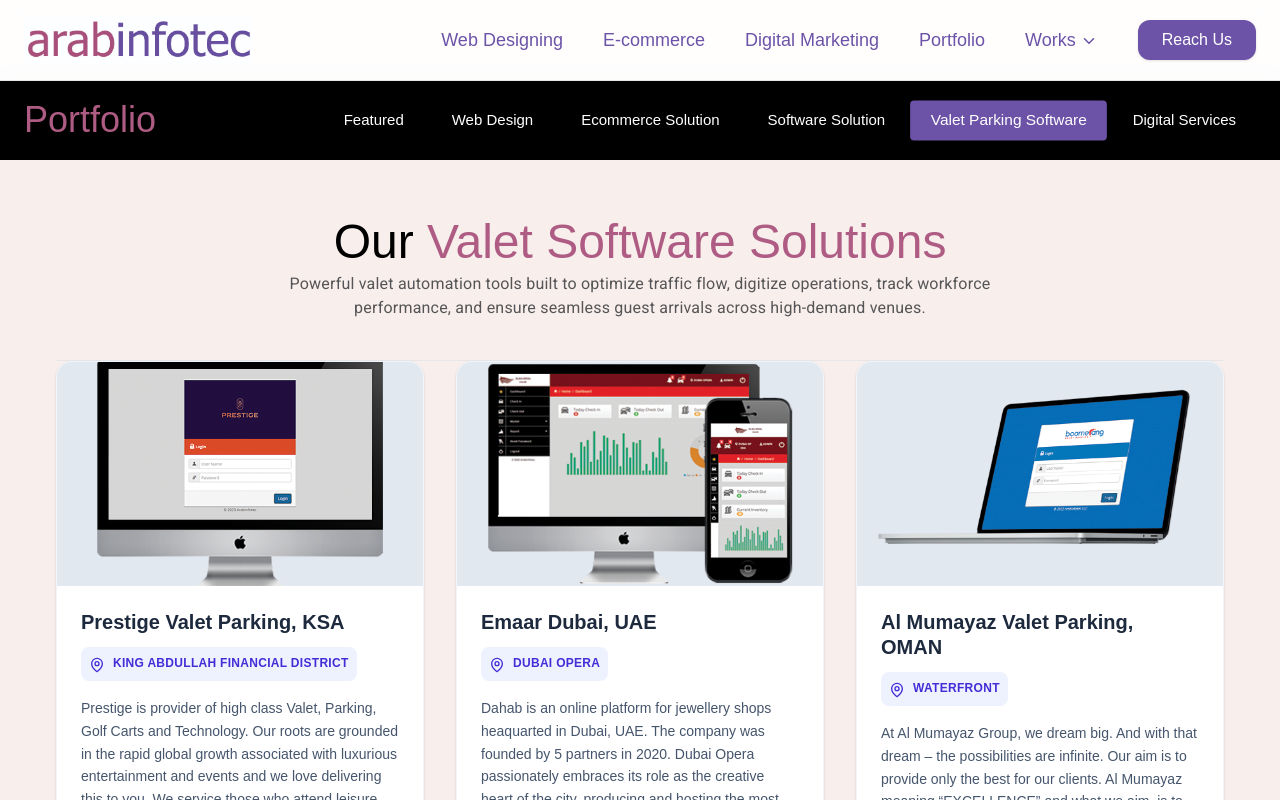
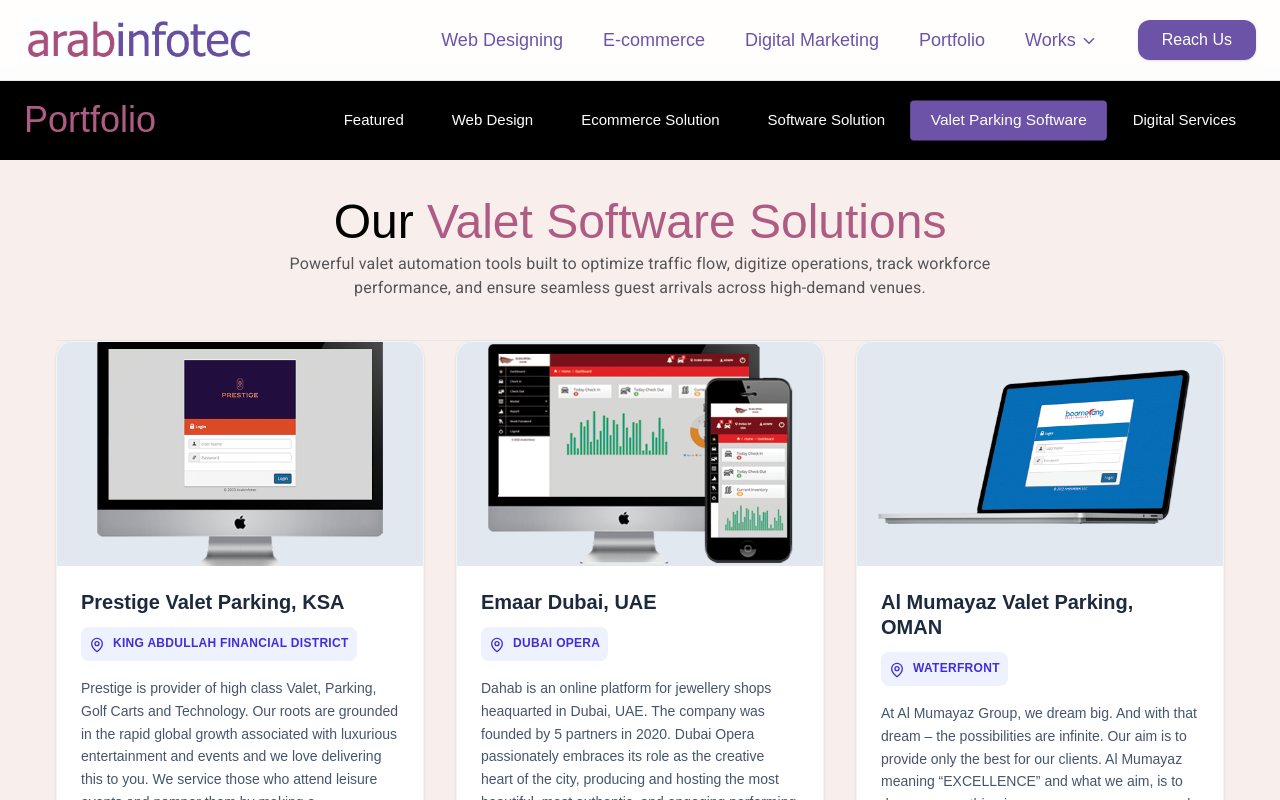
Before and after one commit to alen899-my/arabinfotech, a Next.js app: page /portfolio/work-valet in a window 1280 px wide. Shown: the top 800 px of the page. Built offline with nearby package versions, Linux system fonts and the light colour scheme; a web font is replaced by a local one.

Commit message:
portfolio done

```diff
--- a/app/portfolio/work-valet/page.jsx
+++ b/app/portfolio/work-valet/page.jsx
@@ -121,7 +121,7 @@ const ProjectShowcase = () => {
   };
 
   return (
-    <div className="min-h-screen mt-35   py-12 px-4 sm:px-6 lg:px-8">
+    <div className="min-h-screen mt-30   py-12 px-4 sm:px-6 lg:px-8">
       {/* Header Section */}
       <div className="flex flex-col md:flex-row md:items-end justify-between border-b border-gray-200 pb-6">
       <div className="max-w-3xl mx-auto text-center">
```
